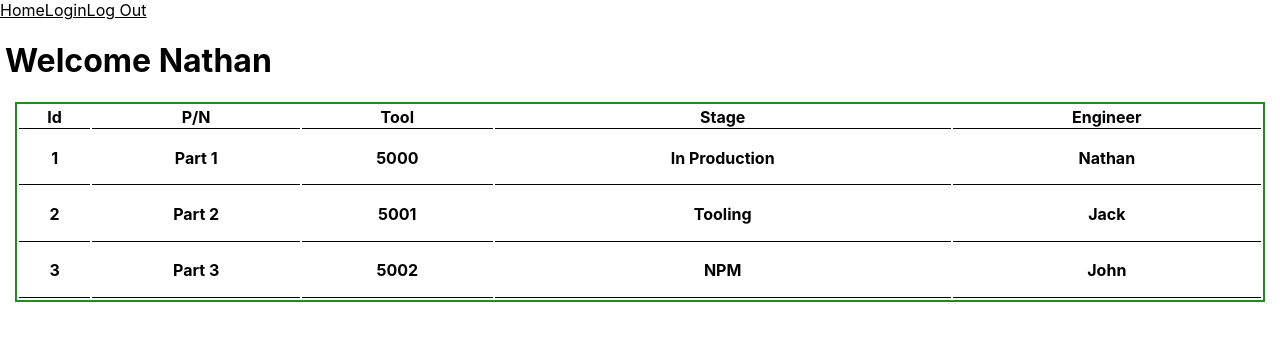
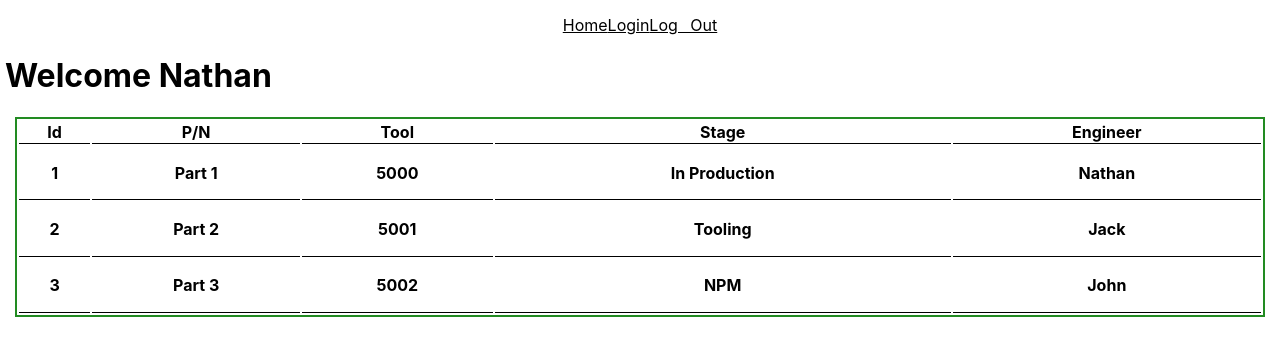
Before and after one commit to Wxmnath/engineering-samples-tracker, a React (Create React App) app: page / in a window 1280 px wide. Shown: the top 356 px of the page. Built offline with nearby package versions, Linux system fonts and the light colour scheme.

Commit message:
css changed to app component

```diff
--- a/package.json
+++ b/package.json
@@ -8,6 +8,7 @@
     "@testing-library/user-event": "^13.5.0",
     "react": "^18.2.0",
     "react-dom": "^18.2.0",
+    "react-router-dom": "^6.3.0",
     "react-scripts": "5.0.1",
     "web-vitals": "^2.1.4"
   },
--- a/src/Styles/App.css
+++ b/src/Styles/App.css
@@ -1,14 +1,5 @@
-.App {
+nav {
   text-align: center;
+  margin-top: 15px;
+  word-spacing: 8px;
 }
-
-.App-header {
-  background-color: #282c34;
-  min-height: 10vh;
-  display: flex;
-  flex-direction: column;
-  align-items: center;
-  justify-content: center;
-  font-size: calc(10px + 2vmin);
-  color: white;
-}
```
Also changed, not shown: src/Components/NameTitle.js (deleted, +0 -12 lines), 1 other file (tests, documents, lock files or other folders).
